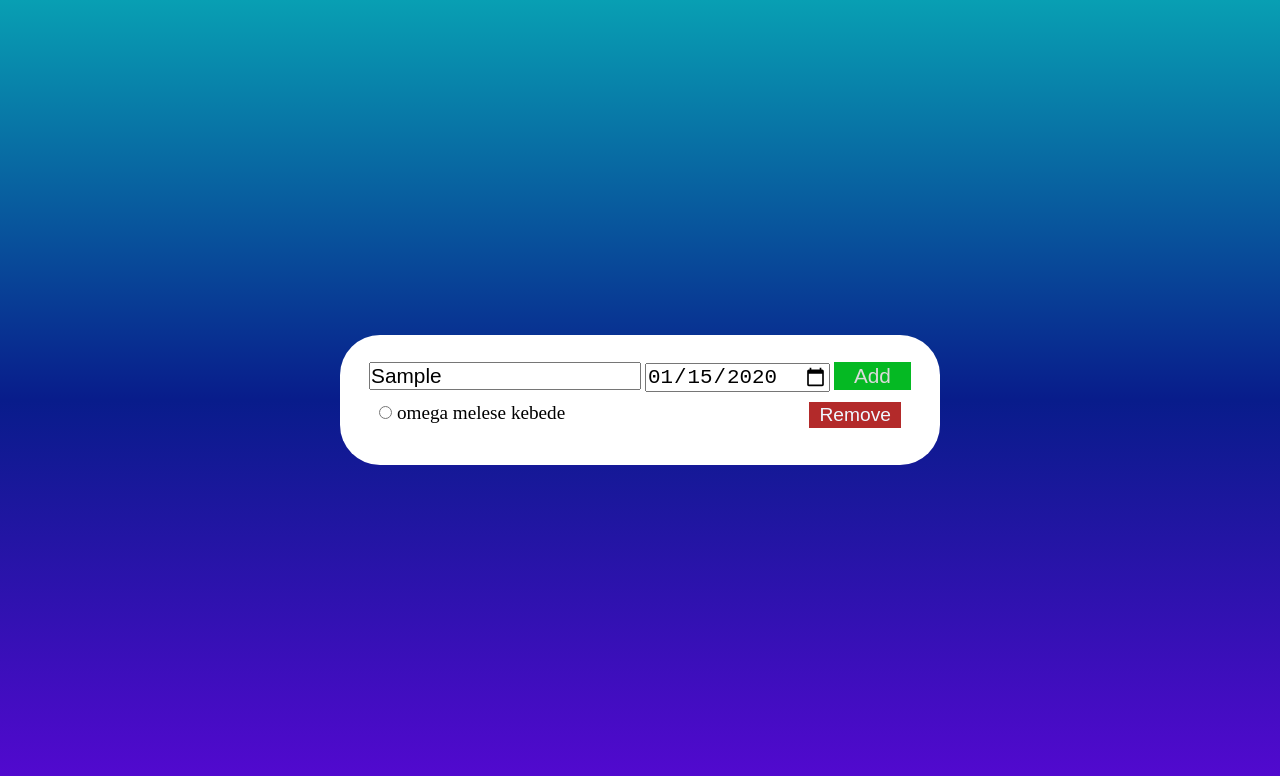
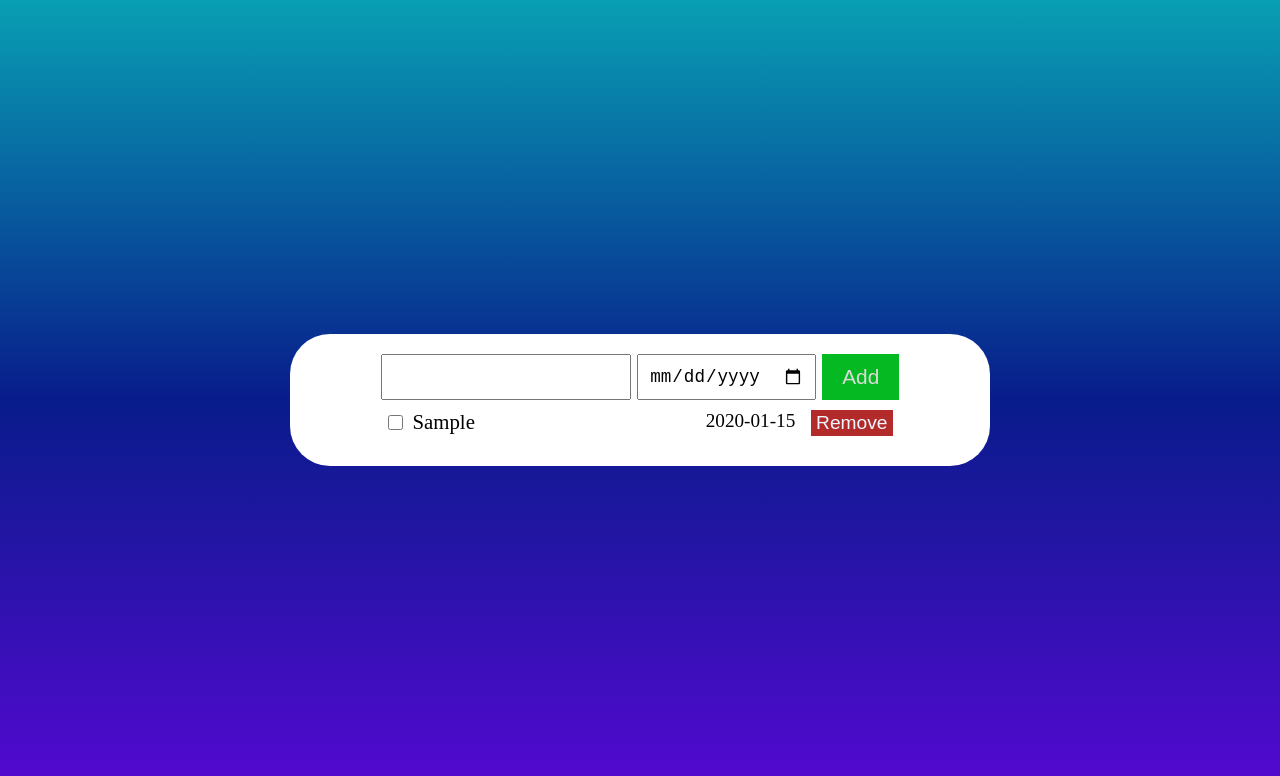
Before and after one commit to OmegaM97/simple_js_projects, a plain HTML site: page Task manger/index.html in a window 1280 px wide. Both pictures are taken after typing "Sample", "2020-01-15" into the empty fields and a click on the button "Add". Drawn offline with Linux system fonts and the light colour scheme.

Commit message:
make the add , remove, checkbox interactive and save to local storage

```diff
--- a/Task manger/index.html
+++ b/Task manger/index.html
@@ -9,21 +9,15 @@
 <body>
   <div class="container">
     <div class="input-btn-container">
-      <input class="input-task" type="text">
-      <input class="input-date" type="date">
-      <button class="add-btn">Add</button>
+      <input class="input-task js-input-task" type="text">
+      <input class="input-date js-input-date" type="date">
+      <button class="add-btn js-add-btn">Add</button>
     </div>
 
-    <div class="list-container">
-      <ul>
-        <li>
-          <div>
-            <input type="radio"> omega melese kebede
-          </div>
-          <button>Remove</button>
-        </li>
-      </ul>
+    <div class="list-container js-list-container">
     </div>
   </div>
+
+  <script src="main.js"></script>
 </body>
 </html>
--- a/Task manger/main.css
+++ b/Task manger/main.css
@@ -15,16 +15,22 @@ body {
 .container {
   padding: 20px;
   min-height: 130px;
-  min-width: 600px;
+  width: 700px;
   border-radius: 40px;
   display: grid;
   place-content: center;
   background-color: white;
 }
 
+.input-btn-container {
+  display: flex;
+  justify-content: space-around;
+}
+
 .input-task,
 .input-date {
-  font-size: 1.3rem;
+  font-size: 1.1rem;
+  padding: 10px;
 }
 
 .add-btn {
@@ -39,7 +45,9 @@ body {
 
 li {
   margin: 10px;
-  display: flex;
+  display: grid;
+  grid-template-columns: 4.06fr 1.3fr 1fr;
+  gap: 5px;
   justify-content: space-between;
   font-size: 1.2rem;
 }
@@ -48,6 +56,53 @@ li button {
   background-color: rgb(179, 42, 42);
   border: none;
   font-size: 1.2rem;
-  padding: 2px 10px;
+  padding: 2px 5px;
   color: aliceblue;
+  cursor: pointer;
 }
+
+li button:hover {
+  background-color: white;
+  color: rgb(179, 42, 42);
+  border: 2px solid rgb(179, 42, 42);
+
+}
+
+.add-btn:hover {
+  background-color: white;
+  color: rgb(5, 185, 35);
+  border: 2px solid rgb(5, 185, 35);
+}
+
+.wrap {
+  white-space: wrap;
+  display: grid;
+  grid-template-columns: 1fr 100fr;
+  gap: 10px;
+}
+
+.nowrap {
+  white-space: nowrap;
+}
+
+.list-container,
+.input-btn-container {
+  width: 525px;
+}
+
+.input-radio {
+  accent-color: green;
+  height: 25px;
+  width: 15px;
+}
+
+.input-radio:checked + span {
+  text-decoration: line-through;
+  text-decoration-color: black;
+  text-decoration-style: solid;
+  color: gray;
+}
+
+span {
+  font-size: 1.3rem;
+}
--- /dev/null
+++ b/Task manger/main.js
@@ -0,0 +1,73 @@
+const tasks = JSON.parse(localStorage.getItem('tasks')) || [];
+
+function saveToStorage() {
+  localStorage.setItem('tasks', JSON.stringify(tasks));
+}
+
+renderOnPage();
+
+function renderOnPage () {
+  let tasksListHTML = "";
+  tasks.forEach((task, index) => {
+    let html = `<ul>
+        <li>
+          <div class="wrap">
+            <input class="input-radio js-input-radio" data-index="${index}" type="checkbox">
+            <span>${task.task}</span>
+          </div>
+          <div class="nowrap">${task.date}</div>
+          <button data-index="${index}" class="js-remove-btn">Remove</button>
+        </li>
+      </ul>`;
+
+    tasksListHTML += html;
+  });
+  document.querySelector('.js-list-container')
+  .innerHTML = tasksListHTML;
+
+  document.querySelectorAll('.js-input-radio')
+  .forEach((input) => {
+    if(tasks[input.dataset.index].checked) {
+      input.checked = true;
+    }
+
+    input.addEventListener('change', () => {
+      tasks[input.dataset.index].checked = input.checked;
+      saveToStorage();
+    });
+  });
+
+  document.querySelectorAll('.js-remove-btn')
+.forEach((button) => {
+  button.addEventListener('click', () => {
+    const index = button.dataset.index;
+
+    tasks.splice(index,1);
+
+    saveToStorage();
+    renderOnPage();
+  });
+});
+
+document.querySelector('.js-add-btn')
+.addEventListener('click', () => {
+  const taskInput = document.querySelector('.js-input-task');
+  const dateInput = document.querySelector('.js-input-date');
+
+  if(taskInput.value && dateInput.value) {
+    tasks.push({
+      task: taskInput.value,
+      date: dateInput.value,
+      checked: false
+    });
+  }
+
+  taskInput.value = '';
+  dateInput.value = '';
+
+  saveToStorage();
+  renderOnPage();
+});
+
+
+}
```
